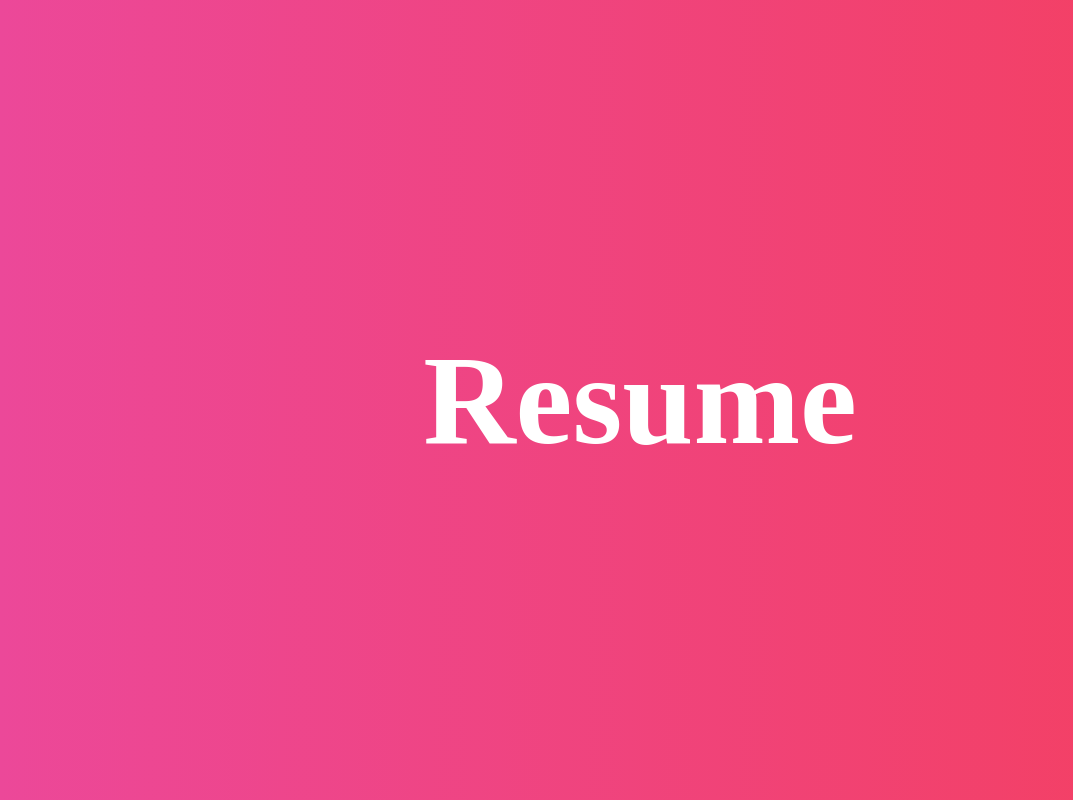
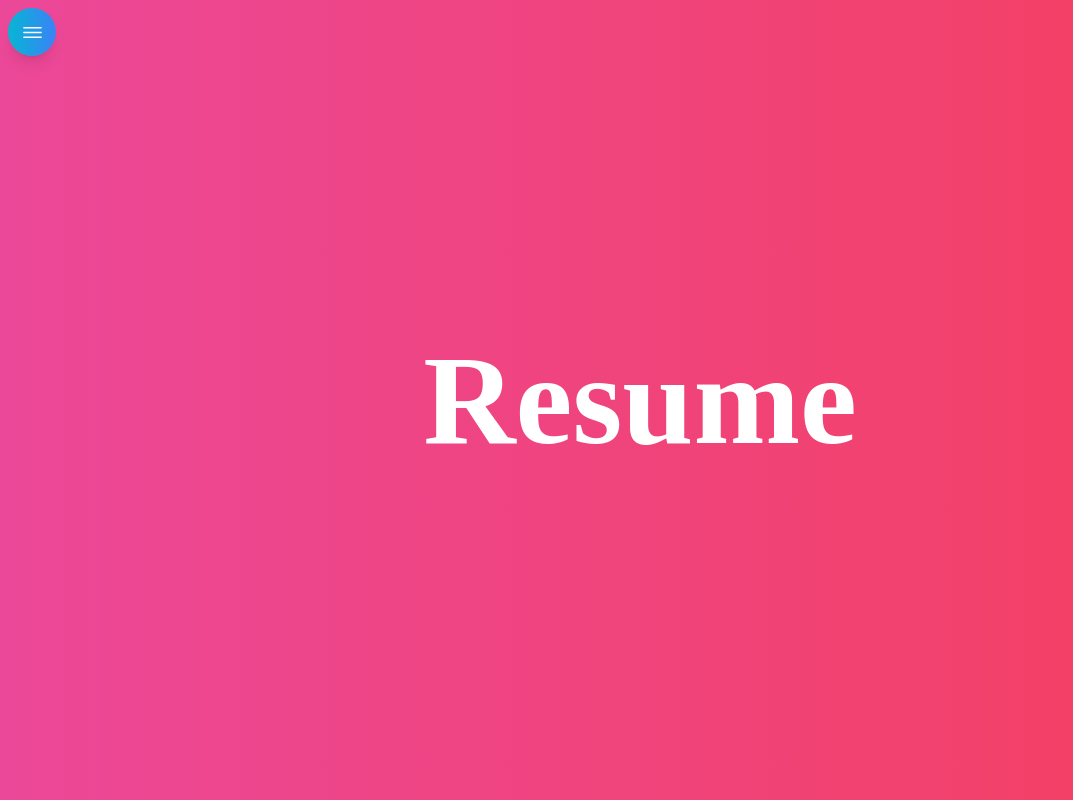
Before and after one commit to chase12803/chase12803.github.io, a React (Vite) app: page /#/resume in a window 1280 px wide. Shown: the whole page, without its empty margins (0-1073 px from the left). Built offline with nearby package versions, Linux system fonts and the light colour scheme; a web font is replaced by a local one.

Commit message:
Updated placeholder sites to prepare for development

```diff
--- a/pages/home.jsx
+++ b/pages/home.jsx
@@ -4,7 +4,7 @@ import NavBar from "../src/components/NavBar";
 import Picture from "../src/components/Picture";
 import TextPanel from "../src/components/Panel";
 
-const AboutMeText = "Thanks for visiting my personal site. I'm currently a rising junior at Worcester Polytechnic Institute studying Math and Computer Science. This summer I'm taking part in the WPI Data Science REU 'Applied AI for Advanced Applications.' In my free time I like playing video games such as Minecraft and Skyrim, playing my trumpet with the WPI Jazz Groups, and learning new things. If you need to reach me, you can email me: chase.carstensen [at] outlook [dot] com 😊"
+const AboutMeText = "Thanks for visiting my personal site. I'm currently a rising junior at Worcester Polytechnic Institute studying Math and Computer Science. This summer I'm taking part in the WPI Data Science REU 'Applied AI for Advanced Applications.' In my free time I like playing video games such as Minecraft and Skyrim, playing my trumpet with the WPI Jazz Groups, and learning new things. If you need to reach me, you can email me: chase.carstensen [at] outlook [dot] com 😁"
 
 // Default home page
 const Home = () => (
@@ -17,7 +17,7 @@ const Home = () => (
     \<div className="home-section mb-14 mt-6">
       <TextPanel title="Welcome!" text={AboutMeText} />
     </div>
-    <NavBar />
+    <NavBar current={1}/>
   </div>
 );
 
--- a/pages/projects.jsx
+++ b/pages/projects.jsx
@@ -1,10 +1,11 @@
-
+import NavBar from "../src/components/NavBar"
 
 const Projects = () => {
   return <div>
     <section className="placeholder">
       Projects
     </section>
+    <NavBar current={3}/>
   </div>
 }
 
--- a/pages/resume.jsx
+++ b/pages/resume.jsx
@@ -1,10 +1,11 @@
-import Panel from "../src/components/Panel"
+import NavBar from "../src/components/NavBar"
 
 const Resume = () => {
   return <div>
     <section className="placeholder">
       Resume
     </section>
+    <NavBar current={2}/>
   </div>
 }
 
--- a/pages/socials.jsx
+++ b/pages/socials.jsx
@@ -1,10 +1,11 @@
-
+import NavBar from "../src/components/NavBar"
 
 const Socials = () => {
   return <div>
     <section className="placeholder">
     Socials
     </section>
+    <NavBar current={4}/>
   </div>
 }
 
--- a/src/components/NavBar.jsx
+++ b/src/components/NavBar.jsx
@@ -1,31 +1,34 @@
 import React from "react";
 import { Link } from "react-router-dom";
-import { FaRegNewspaper } from "react-icons/fa6";
+import { CgProfile } from "react-icons/cg";
 import { FaAddressCard, FaCode } from "react-icons/fa";
 import { IoIosMenu } from "react-icons/io";
+import { FiHome } from "react-icons/fi";
 import { motion } from "framer-motion";
 
 // List used to populate the drop down menu
 const pages = [
-    {id: 1, title: "Resume", icon: FaRegNewspaper},
-    {id: 2, title: "Socials", icon: FaAddressCard},
+    {id: 1, title: "Home", icon: FiHome},
+    {id: 2, title: "Resume", icon: CgProfile},
     {id: 3, title: "Projects", icon: FaCode},
+    {id: 4, title: "Socials", icon: FaAddressCard},
 ]
 
-// Animation variant for tooltips
+// Animation variant to tooltips when the parent is hovered
 const tooltipVariant = {
     default: { x: -56, scale: 0 },
     hover: { x: 0, scale: 1 },
 };
 
-// Animation variant for icons
+// Animation variant for icon shapes when hovered
 const iconVariant = {
     default: {borderRadius: "24px"},
     hover: {borderRadius: "10px"},
 };
 
-// Entire NavBar object
-const NavBar = () => {
+// Returns the entire NavBar component
+// When the menu is clicked, only renders the pages whose id is not equal to the current prop.
+const NavBar = ({ current }) => {
     // get a state variable called rotate which is false by default
     const [rotate, setRotate] = React.useState(false);
     // Create the JSX obejct
@@ -39,16 +42,18 @@ const NavBar = () => {
                 onClick={() => setRotate(!rotate)}>
                 <MenuIcon Icon={<IoIosMenu size="25" />}/>
             </motion.div>
-            {/* Uses the pages array to create all 3 buttons */}
-            {pages.map((page, id) => (
+
+            {/* Uses the pages array to create all 3 buttons
+                Only displays icons if they do not match the current prop id*/}
+            {pages.map((page, id) => { if (page.id != current) return (
                 <motion.div
-                key = {id}
+                key = {id} // React will get mad if elements in a list don't have a unique key
                 animate={{ scale: rotate ? 1 : 0 }}
                 transition={{ duration: 0.2, delay: id * 0.1}}
                 initial={{scale: 0}}>
                     <NavIcon Icon={<page.icon size="25" />} text={page.title} />
                 </motion.div>
-            ))}
+            )})}
         </div>
     );
 };
@@ -61,6 +66,7 @@ const MenuIcon = ({ Icon }) => (
                     whileHover="hover"
                     variants={iconVariant}>
         {Icon}
+        {/* Tooltip */}
         <motion.span className="nav-tooltip"
                             variants={tooltipVariant}>
             Menu
@@ -77,6 +83,7 @@ const NavIcon = ({ Icon, text }) => (
                         whileHover="hover"
                         variants={iconVariant}>
             {Icon}
+            {/* Tooltip */}
             <motion.span className="nav-tooltip"
                             variants={tooltipVariant}>
                 {text}
```
